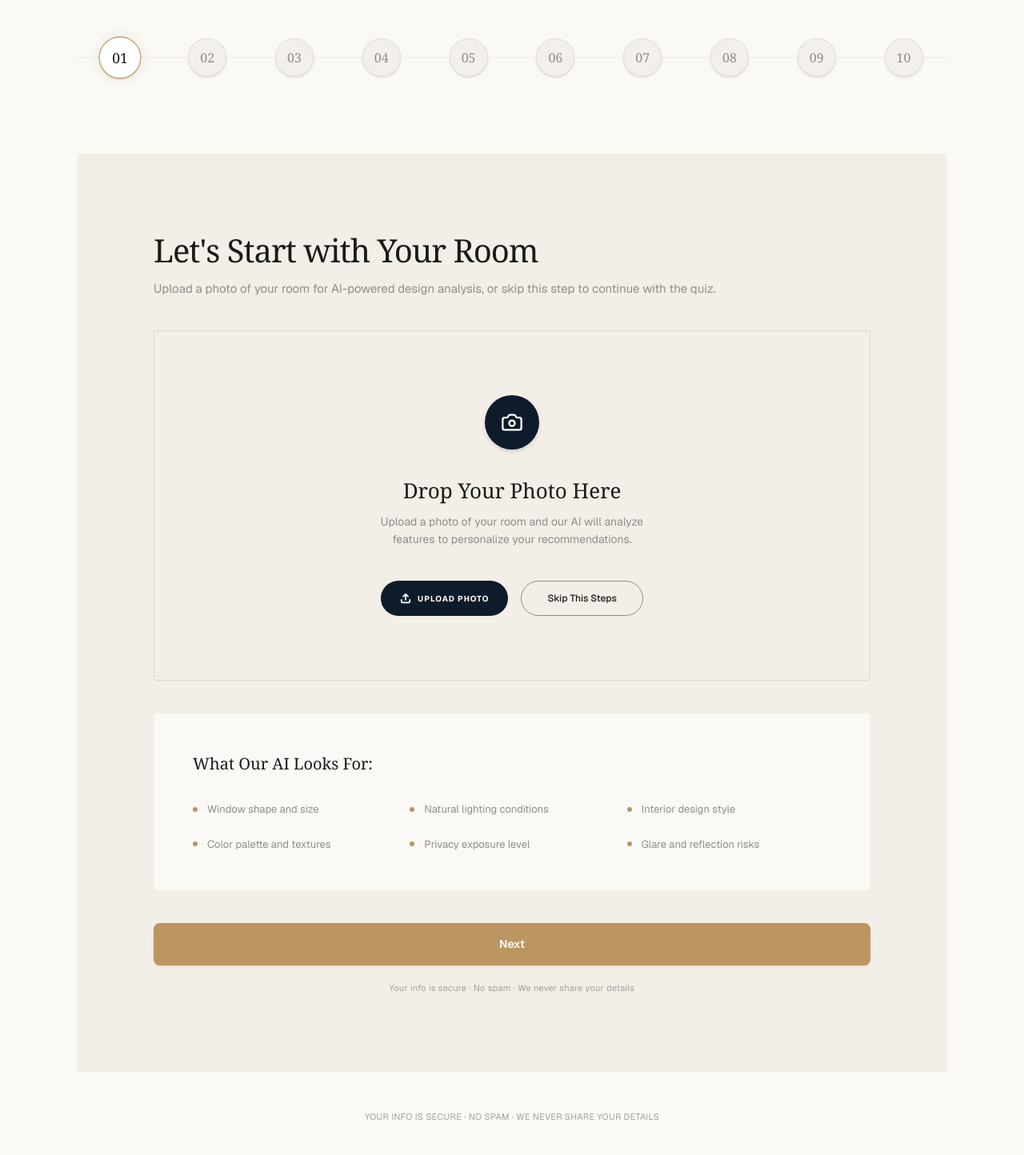
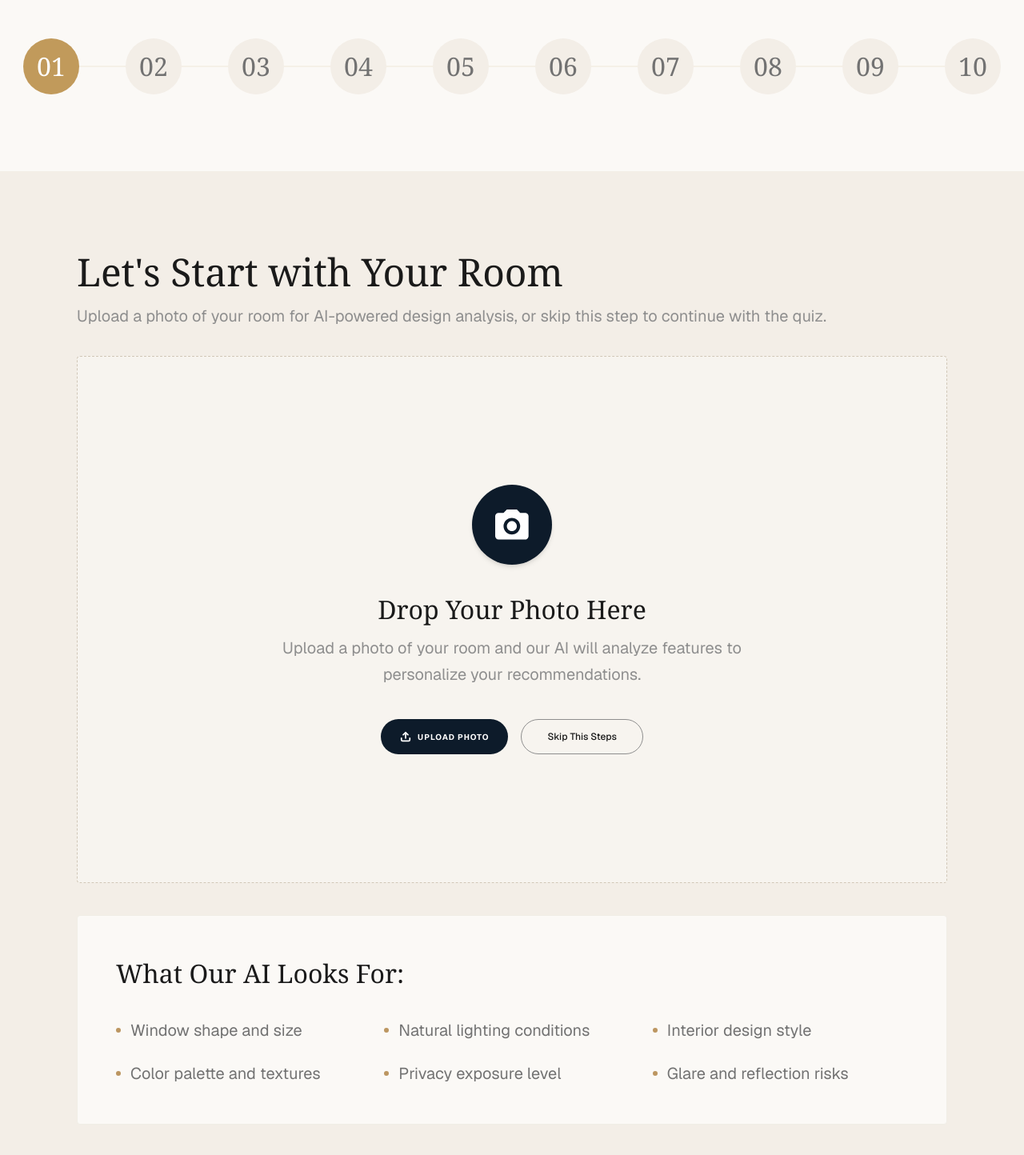
Before and after one commit to mhariscoder/multi-step-form, a Next.js app: page / in a window 1280 px wide. Shown: the top 1444 px of the page at 80% size. Built offline with nearby package versions, Linux system fonts and the light colour scheme.

Commit message:
update work

```diff
--- a/app/page.tsx
+++ b/app/page.tsx
@@ -41,9 +41,9 @@ export default function MultiStepForm() {
 
   return (
     // Changed bg to #FBF9F6 to match the "Let's Start with Your Room" background
-    <main className="min-h-screen bg-[#FBF9F6] py-12 px-6 md:px-16 lg:px-24">
+    <main className="min-h-screen bg-[#FBF9F6] py-12 ">
       {/* Removed max-width constraint for true full-width layout */}
-      <div className="w-full flex flex-col">
+      <div className="w-full flex flex-col max-w-[1520px]  mx-auto">
 
         {/* Stepper container - uses horizontal track logic */}
         <div className="mb-16 md:mb-24 w-full">
@@ -51,7 +51,7 @@ export default function MultiStepForm() {
         </div>
 
         {/* Content Area */}
-        <div className="transition-all duration-500 w-full bg-[#F3EEE7] p-24">
+        <div className="transition-all duration-500 w-full bg-[#F3EEE7]  p-24">
           {renderStep()}
         </div>
       </div>
--- a/components/FormStepper.tsx
+++ b/components/FormStepper.tsx
@@ -11,19 +11,19 @@ export const FormStepper = ({ currentStep }: { currentStep: number }) => {
   return (
     <div className="relative flex items-center justify-between w-full">
       {/* Background Track Line */}
-      <div className="absolute top-1/2 left-0 w-full h-[1px] bg-[#BC9661]/20 -translate-y-1/2 z-0" />
+      <div className="absolute top-1/2 left-[5%] w-[90%] h-[1px] bg-[#BC9661]/20 -translate-y-1/2 z-0" />
 
       {steps.map((s, index) => (
-        <div key={s} className="relative z-10 flex flex-col items-center flex-1">
+        <div key={s} className="relative z-10 flex flex-col items-center   flex-1">
           {/* Increased Circle Size and Font Size */}
           <div
             className={cn(
-              "w-12 h-12 rounded-full flex items-center justify-center text-[16px] font-serif transition-all duration-500 border shadow-sm",
+              "w-[70px] h-[70px] rounded-full flex items-center justify-center text-[32px] font-serif transition-all duration-500 ",
               s === currentStep
-                ? "bg-white border-[#BC9661] text-[#1A1A1A] scale-110 ring-8 ring-[#BC9661]/5"
+                ? "bg-[#C19A5B] border-[#BC9661] text-white "
                 : s < currentStep
                 ? "bg-[#BC9661] border-[#BC9661] text-white"
-                : "bg-[#F3F0EB] border-[#D1C7B7]/40 text-[#8E8E8E]"
+                : "bg-[#F3EEE7] border-[#D1C7B7]/40 text-[#727272]"
             )}
           >
             {s.toString().padStart(2, '0')}
--- a/components/StepFour.tsx
+++ b/components/StepFour.tsx
@@ -29,11 +29,11 @@ export default function StepFour() {
     <div className="w-full flex flex-col gap-10 animate-in fade-in duration-700">
 
       {/* Header Section */}
-      <header className="space-y-3">
-        <h1 className="text-[44px] font-serif text-[#1A1A1A] leading-tight tracking-tight">
+      <header className="space-y-4">
+        <h1 className="text-[48px] font-serif text-[#1A1A1A] leading-[59px] tracking-tight">
           Which style feels closest to your room?
         </h1>
-        <p className="text-[#8E8E8E] text-[16px] font-sans">
+        <p className="text-[#8E8E8E] text-[20px] leading-[20px] font-sans">
           Your design aesthetic helps us recommend products that complement your space.
         </p>
       </header>
--- a/components/StepOne.tsx
+++ b/components/StepOne.tsx
@@ -30,18 +30,18 @@ export default function StepOne() {
     <div className="w-full flex flex-col gap-10 animate-in fade-in duration-700">
 
       {/* Header Section */}
-      <header className="space-y-3">
-        <h1 className="text-[40px] font-serif text-[#1A1A1A] leading-tight tracking-tight">
+      <header className="space-y-4">
+        <h1 className="text-[48px] leading-[59px] font-serif text-[#1A1A1A]">
           Let's Start with Your Room
         </h1>
-        <p className="text-[#8E8E8E] text-[15px] font-sans">
+        <p className="text-[#8E8E8E] text-[20px] leading-[20px] font-sans">
           Upload a photo of your room for AI-powered design analysis, or skip this step to continue with the quiz.
         </p>
       </header>
 
       {/* Upload Dropzone */}
       <div
-        className={`relative border-[1px] border-dashed rounded-sm py-20 flex flex-col items-center justify-center transition-all
+        className={`relative border border-dashed bg-[#F7F4EF] rounded-sm py-40 md:min-h-[541px] flex flex-col items-center justify-center transition-all
           ${dragActive ? 'border-[#BC9661] bg-white/30' : 'border-[#D1C7B7]'}`}
         onDragOver={(e) => { e.preventDefault(); setDragActive(true); }}
         onDragLeave={() => setDragActive(false)}
@@ -54,17 +54,20 @@ export default function StepOne() {
         />
 
         {/* Icon Container - Navy Blue #0D1B2A */}
-        <div className="bg-[#0D1B2A] p-5 rounded-full mb-8 shadow-md">
-          <Camera className="text-white w-7 h-7" />
+        <div className="bg-[#0D1B2A] p-5 h-[100px] w-[100px] flex items-center justify-center rounded-full mb-8 shadow-md">
+          <svg width="42" height="38" viewBox="0 0 42 38" fill="none" xmlns="http://www.w3.org/2000/svg">
+<path d="M4.16667 4.16667H10.4167L14.5833 0H27.0833L31.25 4.16667H37.5C38.6051 4.16667 39.6649 4.60565 40.4463 5.38705C41.2277 6.16846 41.6667 7.22826 41.6667 8.33333V33.3333C41.6667 34.4384 41.2277 35.4982 40.4463 36.2796C39.6649 37.061 38.6051 37.5 37.5 37.5H4.16667C3.0616 37.5 2.00179 37.061 1.22039 36.2796C0.438987 35.4982 0 34.4384 0 33.3333V8.33333C0 7.22826 0.438987 6.16846 1.22039 5.38705C2.00179 4.60565 3.0616 4.16667 4.16667 4.16667ZM20.8333 10.4167C18.0707 10.4167 15.4211 11.5141 13.4676 13.4676C11.5141 15.4211 10.4167 18.0707 10.4167 20.8333C10.4167 23.596 11.5141 26.2455 13.4676 28.199C15.4211 30.1525 18.0707 31.25 20.8333 31.25C23.596 31.25 26.2455 30.1525 28.199 28.199C30.1525 26.2455 31.25 23.596 31.25 20.8333C31.25 18.0707 30.1525 15.4211 28.199 13.4676C26.2455 11.5141 23.596 10.4167 20.8333 10.4167ZM20.8333 14.5833C22.4909 14.5833 24.0807 15.2418 25.2528 16.4139C26.4249 17.586 27.0833 19.1757 27.0833 20.8333C27.0833 22.4909 26.4249 24.0806 25.2528 25.2528C24.0807 26.4249 22.4909 27.0833 20.8333 27.0833C19.1757 27.0833 17.586 26.4249 16.4139 25.2528C15.2418 24.0806 14.5833 22.4909 14.5833 20.8333C14.5833 19.1757 15.2418 17.586 16.4139 16.4139C17.586 15.2418 19.1757 14.5833 20.8333 14.5833Z" fill="white"/>
+</svg>
+
         </div>
 
-        <h2 className="text-[26px] font-serif text-[#1A1A1A] mb-2">Drop Your Photo Here</h2>
-        <p className="text-center text-[#8E8E8E] text-[14px] font-sans max-w-[340px] mb-10 leading-relaxed">
+        <h2 className="text-[32px] font-serif text-[#1A1A1A] mb-2">Drop Your Photo Here</h2>
+        <p className="text-center text-[#8E8E8E] text-[20px] font-sans max-w-[649px] mb-10 leading-relaxed">
           Upload a photo of your room and our AI will analyze features to personalize your recommendations.
         </p>
 
         {/* Action Buttons */}
-        <div className="flex gap-4 relative z-20">
+        <div className="flex gap-4 text-[14px] relative z-20">
           <button
             type="button"
             onClick={(e) => { e.stopPropagation(); fileInputRef.current?.click(); }}
@@ -88,10 +91,10 @@ export default function StepOne() {
 
       {/* Info Section Box - Soft Cream #FBF9F6 */}
       <div className="bg-[#FBF9F6] p-12 rounded-sm border border-[#F0EDE6]">
-        <h3 className="text-[20px] font-serif text-[#1A1A1A] mb-8">What Our AI Looks For:</h3>
+        <h3 className="text-[32px] font-serif text-[#1A1A1A] mb-8">What Our AI Looks For:</h3>
         <div className="grid grid-cols-1 md:grid-cols-3 gap-y-6 gap-x-4">
           {infoItems.map((item, idx) => (
-            <div key={idx} className="flex items-center gap-3 text-[#8E8E8E] text-[13px] font-sans">
+            <div key={idx} className="flex items-center gap-3 text-[#727272] text-[20px] font-sans">
               <span className="w-1.5 h-1.5 rounded-full bg-[#BC9661] flex-shrink-0" />
               {item}
             </div>
@@ -103,13 +106,13 @@ export default function StepOne() {
       <div className="space-y-5">
         <button
           onClick={nextStep}
-          className="w-full py-4 rounded-[8px] text-white font-sans text-[14px] font-semibold transition-all hover:brightness-105 active:scale-[0.99] shadow-sm"
-          style={{ backgroundColor: '#BC9661' }}
+          className="w-full py-4 rounded-[59px] text-[14px ] font-[700] text-white font-sans text-[14px] font-semibold transition-all hover:brightness-105 active:scale-[0.99] shadow-sm"
+          style={{ backgroundColor: '#C19A5B' }}
         >
           Next
         </button>
 
-        <p className="text-center text-[11px] text-[#A0A0A0] font-sans tracking-wide">
+        <p className="text-center text-[16px] text-[#727272] font-sans tracking-wide">
           Your info is secure · No spam · We never share your details
         </p>
       </div>
```
Also changed, not shown: components/StepThree.tsx (+36 -15 lines), components/StepTwo.tsx (+30 -15 lines).
